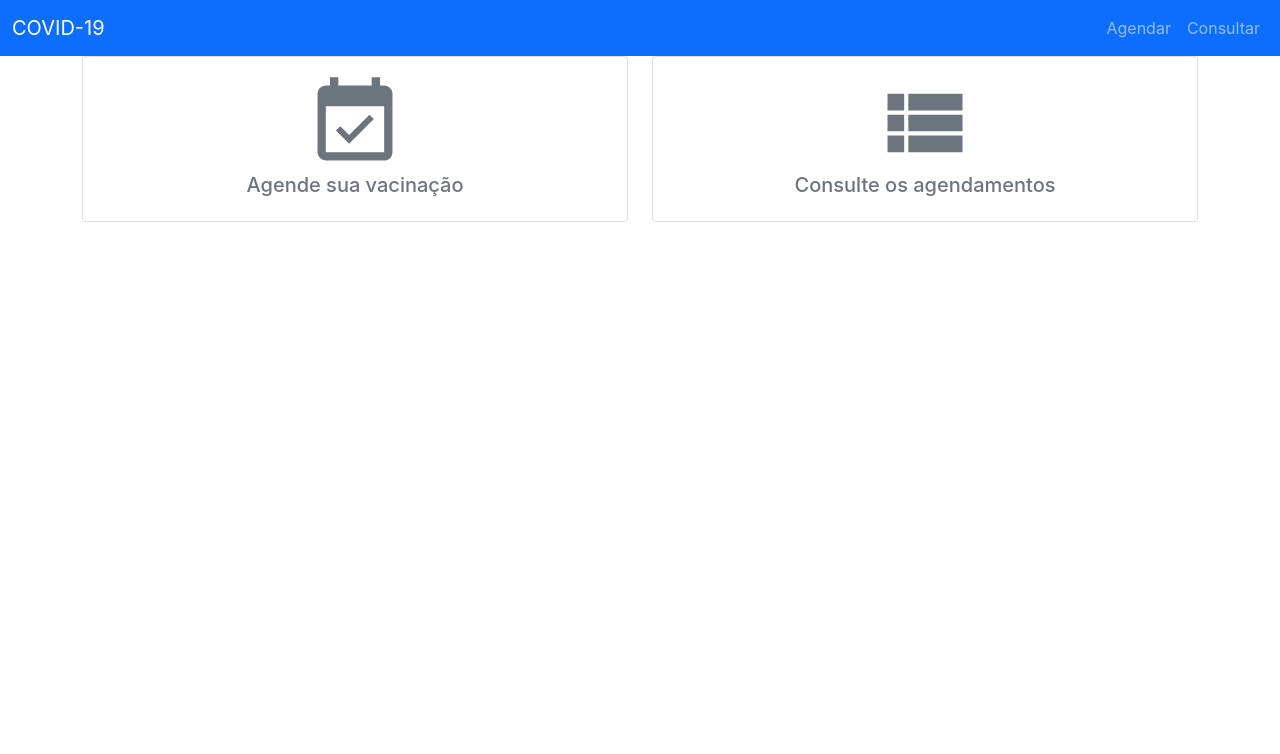
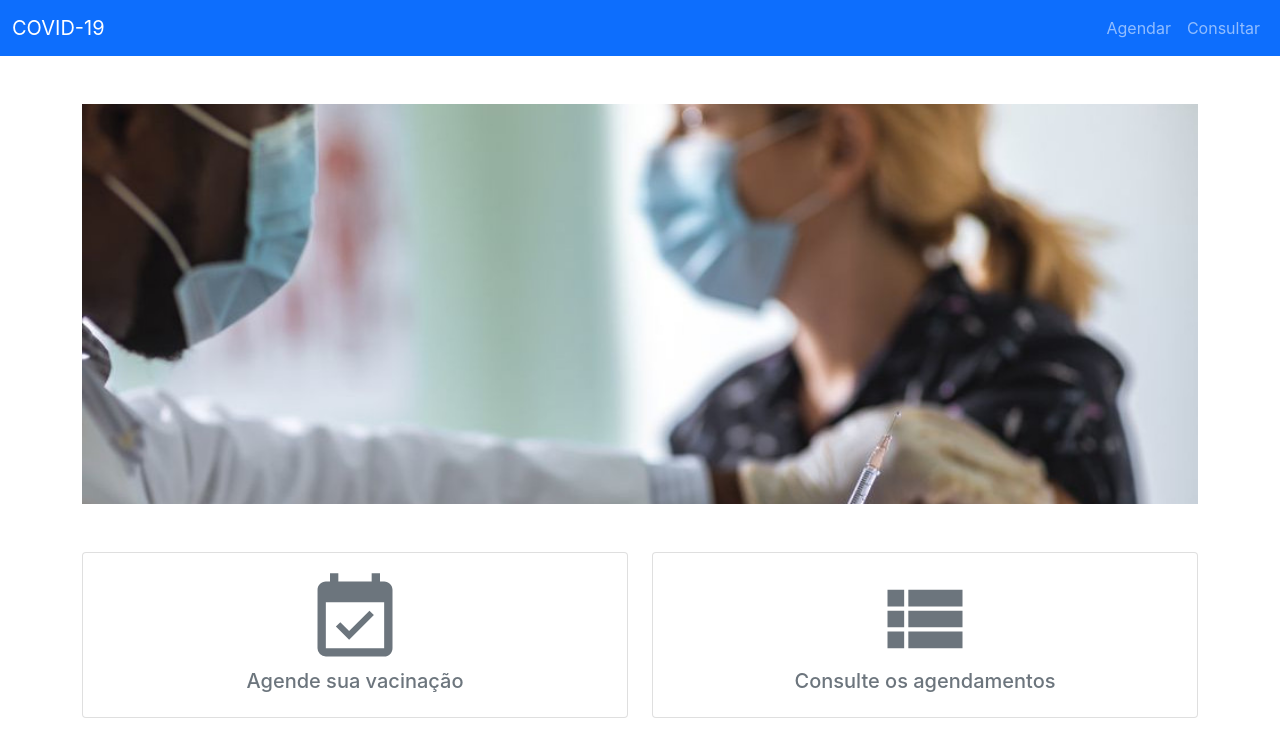
Before and after one commit to GeraldoMGN/covid-19-pitang-challange, a React (Create React App) app in the folder frontend/: page / in a window 1280 px wide. Shown: the top 754 px of the page. Built offline with nearby package versions, Linux system fonts and the light colour scheme.

Commit message:
Add feature image to Home page

```diff
--- a/frontend/src/pages/Home/index.jsx
+++ /dev/null
@@ -1,17 +0,0 @@
-import { MdEventAvailable, MdViewList } from 'react-icons/md';
-import LinkCard from './components/LinkCard';
-
-const Home = () => (
-  <div className="container">
-    <div className="row">
-      <div className="col-md col-lg-6">
-        <LinkCard text="Agende sua vacinação" linkTo="/schedule" Icon={MdEventAvailable} />
-      </div>
-      <div className="col-md col-lg-6">
-        <LinkCard text="Consulte os agendamentos" linkTo="/listing" Icon={MdViewList} />
-      </div>
-    </div>
-  </div>
-);
-
-export default Home;
--- a/frontend/src/pages/Home/components/LinkCard.jsx
+++ b/frontend/src/pages/HomePage/components/LinkCard.jsx
@@ -2,7 +2,7 @@ import { Link } from 'react-router-dom';
 import PropTypes from 'prop-types';
 
 const LinkCard = ({ Icon, text, linkTo }) => (
-  <div className="card">
+  <div className="card mb-2">
     <div className="card-body">
       <Icon size={100} className="w-100 text-secondary" />
       <h5 className="card-title text-center">
--- /dev/null
+++ b/frontend/src/pages/HomePage/index.jsx
@@ -0,0 +1,34 @@
+import { MdEventAvailable, MdViewList } from 'react-icons/md';
+import LinkCard from './components/LinkCard';
+import vaccinationImage from '../../assets/vaccination.jpg';
+import styles from './index.module.scss';
+
+const HomePage = () => (
+  <div className="container">
+    <div className="row mt-5 mb-5">
+      <img
+        src={vaccinationImage}
+        className={styles.feature_image}
+        alt="vaccination"
+      />
+    </div>
+    <div className="row mb-5">
+      <div className="col-md col-lg-6">
+        <LinkCard
+          text="Agende sua vacinação"
+          linkTo="/schedule"
+          Icon={MdEventAvailable}
+        />
+      </div>
+      <div className="col-md col-lg-6">
+        <LinkCard
+          text="Consulte os agendamentos"
+          linkTo="/listing"
+          Icon={MdViewList}
+        />
+      </div>
+    </div>
+  </div>
+);
+
+export default HomePage;
--- /dev/null
+++ b/frontend/src/pages/HomePage/index.module.scss
@@ -0,0 +1,4 @@
+.feature_image {
+  height: 50vh;
+  object-fit: cover;
+}
--- a/frontend/src/routes/index.jsx
+++ b/frontend/src/routes/index.jsx
@@ -1,6 +1,6 @@
 import { BrowserRouter, Switch, Route } from 'react-router-dom';
 import Navbar from '../components/Navbar';
-import Home from '../pages/Home';
+import HomePage from '../pages/HomePage';
 
 const Router = () => (
   <BrowserRouter>
@@ -14,7 +14,7 @@ const Router = () => (
         <div>listing</div>
       </Route>
       <Route path="/">
-        <Home />
+        <HomePage />
       </Route>
     </Switch>
   </BrowserRouter>
```
Also changed, not shown: frontend/src/assets/vaccination.jpg (added).
